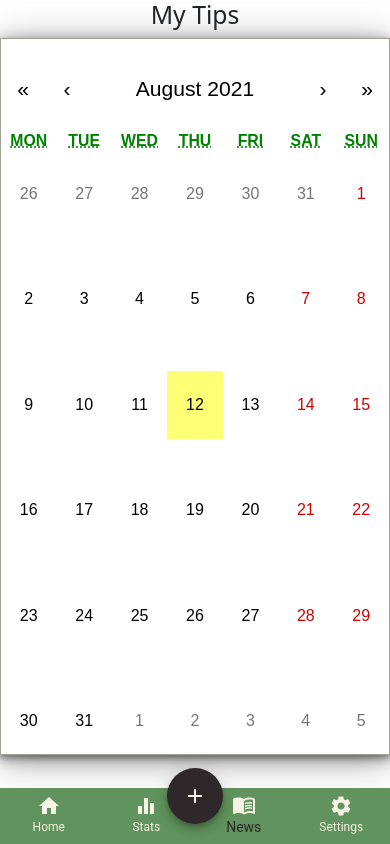
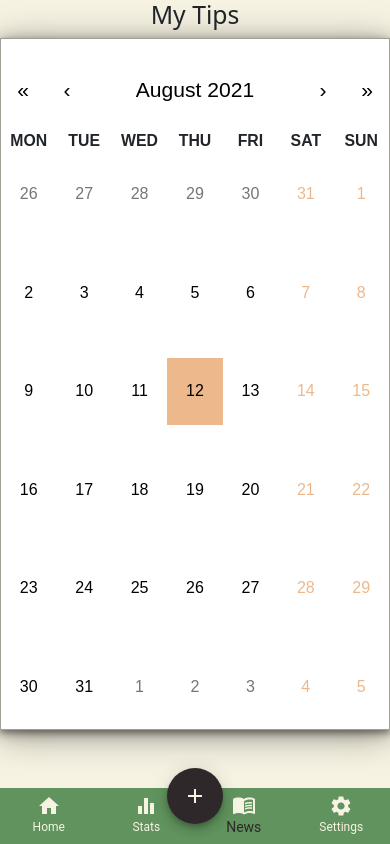
Before and after one commit to heatherloisejackson/TipTrackerApp, a React (Create React App) app in the folder client/: page /mytips in a window 390 px wide. Built offline with nearby package versions, Linux system fonts and the light colour scheme; no server answers.

Commit message:
mobile feature

```diff
--- a/client/src/components/Graph/index.css
+++ b/client/src/components/Graph/index.css
@@ -10,6 +10,20 @@ circle:nth-child(even) {
     fill: blue;
     r: 7.5;
 }
+
+rect {
+    fill: rgb(247,243,227);
+}
+
+g rect {
+    fill: #2E282A;
+}
+
+/* hides first child */
+/* circle:nth-child(1){
+    fill: rgba(255, 255, 255, 0);
+    cx: 200vw;
+} */
 
 text:nth-child(odd){
     font-weight: bold;
--- a/client/src/components/Graph/index.js
+++ b/client/src/components/Graph/index.js
@@ -5,6 +5,7 @@ import { useQuery } from "@apollo/client";
 import { QUERY_TRANSACTIONS } from "../../utils/queries";
 import React from "react";
 import decode from 'jwt-decode';
+import moment from 'moment';
 
 const Graph = (props) => {
   const id = decode(localStorage.getItem('id_token'))
@@ -36,16 +37,6 @@ const Graph = (props) => {
       return obj
   }
 
-  // const obj = [
-  //   ["date", "amount"],
-  //   ["Monday", 20],
-  //   ["Tuesday", 30],
-  //   ["Wednesday", 0],
-  //   ["Thursday", 47.69],
-  //   ["Friday", 65],
-  //   ["Saturday", 65],
-  //   ["Sunday", 30],
-  // ];
   loadData()
   return (
     <div>
@@ -55,34 +46,11 @@ const Graph = (props) => {
           height={"85vh"}
           chartType="ScatterChart"
           loader={<div>Loading Chart</div>}
-          // data={transactions}
           data={obj}
-          // data={data.map((account) => ({
-          //   user: account.user,
-          //   amount: account.amount,
-          //   date: account.date,
-          // }))}
-
-          // // {data.length.map((account) => ({
-          // //   user: account.user,
-          // //   amount: account.amount,
-          // //   date: account.date
-          // // })}
-
-          // data={[
-          //       ['date', 'amount'],
-          //       ["Monday", 20 ],
-          //       ["Tuesday", 30],
-          //       ["Wednesday", 0],
-          //       ["Thursday", 47.69],
-          //       ["Friday", 65],
-          //       ["Saturday", 65],
-          //       ["Sunday", 30],
-          //       ]}
 
           options={{
             title: "Tips per Week",
-            hAxis: { title: "Day of the Week", minValue: 1, maxValue: 7 },
+            hAxis: { title: moment().format('MMMM Do YYYY'), minValue: 1, maxValue: 7 },
             vAxis: { title: "Tips", minValue: 0, maxValue: 100 },
             legend: "none",
           }}
--- a/client/src/components/Home/index.css
+++ b/client/src/components/Home/index.css
@@ -68,7 +68,7 @@ div i {
   padding: 1vh 0;
 }
 
-.register {
+/* .register {
   display: flex;
   justify-content: center;
   align-items: center;
@@ -81,6 +81,17 @@ div i {
   border-radius: 5px;
   box-shadow: 0 1px 5px #2e282a;
   background-color: #f7f3e3;
+} */
+
+.new-here {
+  width: 30vw;
+  border: 1px solid #2e282a;
+  color: #2e282a;
+  background-color: #f7f3e3;
+  margin: 4vh 0 0 0;
+  padding: 2vh 0 0 0;
+  border-radius: 5px;
+  box-shadow: 0px 1px 5px #2e282a;
 }
 
 .register a {
@@ -89,7 +100,14 @@ div i {
   padding: 0 0 0 0.25vw;
 }
 
-.register a:hover {
+.new-here a {
+  color: #2e282a;
+  text-decoration: none;
+  padding: 0 0 0 0.5vw;
+
+}
+
+.new-here a:hover {
   color: grey;
 }
 
@@ -138,6 +156,26 @@ div i {
     min-width: 265px;
   }
 
+  .login-card {
+    width: 70vw;
+  }
+
+  .login-card input {
+    width: 60vw;
+    height: 4.5vh;
+  }
+
+  div .new-here {
+    margin: 2vh 0 0 0;
+    padding: 1vh 0 0 0;
+    height: 6vh;
+    width: 70vw;
+  }
+
+  .submit-btn {
+    width: 60vw;
+  }
+
   form input,
   button {
     min-width: 200px;
--- a/client/src/components/MyTips/index.css
+++ b/client/src/components/MyTips/index.css
@@ -1,7 +1,10 @@
+html {
+    background: #F7F3E3;
+}
 .calendar-container {
     padding-top: 5vh;
+    background: #F7F3E3;
 }
-
 
 .react-calendar {
     font-size: 1rem;
@@ -20,6 +23,38 @@
     height: 70vh;
 }
 
+.react-calendar__tile--now {
+    color: black;
+    background: #EDB88B;
+}
+
+.react-calendar__tile--now:enabled:hover,
+.react-calendar__tile--now:enabled:focus {
+    background: #e6e6e6;
+}
+
+.react-calendar__tile--active {
+    background-color: #60935D;
+}
+
+.react-calendar__tile--active:enabled:hover,
+.react-calendar__tile--active:enabled:focus {
+    background-color: #60935D;
+}
+
+.close {
+    display: none;
+}
+
+.react-calendar abbr[title], abbr[data-bs-original-title] {
+    text-decoration: none;
+    cursor: default;
+    text-decoration-skip-ink: none;
+}
+
+.react-calendar__month-view__days__day--weekend {
+    color: #EDB88B ;
+}
 /* DESKTOPS */
 
 @media screen and (min-width: 1200px) {
@@ -32,11 +67,11 @@
 
 @media screen and (max-width: 1200px) {
     .calendar-container {
-        padding-top: 0;
+        padding-top: 4vh;
     }
 
-    .calendar {
-        color: blue;
+    .calendar-container h2 {
+        margin: -1vh 0 1vh 0;
     }
 
     .react-calendar {
@@ -47,7 +82,7 @@
 
     .react-calendar__month-view__days {
         flex-wrap: wrap;
-        height: 75vh;
+        height: 70vh;
     }
     form input, button {
         min-width: 20px;
@@ -63,7 +98,6 @@
     }
 
     .calendar {
-        color: orange;
         top: 3vh;
     }
 
@@ -76,15 +110,11 @@
 
 @media screen and (max-width: 465px) {
     .calendar-container {
-        padding-top: 0;
-    }
-
-    .calendar {
-        color: green;
+        padding-top: 1vh;
     }
 
     .react-calendar {
-        height: 85vh;
+        height: 82vh;
         width: 100vw;
     }
 
--- a/client/src/components/Register/index.css
+++ b/client/src/components/Register/index.css
@@ -1,3 +1,9 @@
+.main-container {
+  color: #2e282a;
+  display: flex;
+  height: 100vh;
+}
+
 button a {
   text-decoration: none;
 }
@@ -16,18 +22,21 @@ button a:visited {
   box-shadow: 0px 1px 5px #2e282a;
   background-color: #edb88b;
 }
+
 .register {
   display: flex;
   justify-content: center;
   align-items: center;
-  height: 6vh;
+  /* height: 6vh; */
   width: 30vw;
   color: #2e282a;
   border: 1px solid #2e282a;
   margin: 4vh 0 0 0;
   padding: 2vh 0 0 0;
   border-radius: 5px;
-  box-shadow: 0 1px 5px #2e282a;
+  background-color: #f7f3e3;
+  box-shadow: 0px 1px 5px #2e282a;
+
 }
 
 .register a {
@@ -39,3 +48,22 @@ button a:visited {
 .register a:hover {
   color: grey;
 }
+
+@media screen and (max-width: 425px) {
+
+  .register-card {
+    width: 70vw;
+  }
+
+  .register-card input {
+    width: 60vw;
+    height: 4.5vh;
+  }
+
+  .register {
+    margin: 2vh 0 0 0;
+    padding: 2.5vh 0 0 0;
+    height: 6vh;
+    width: 70vw;
+  }
+}
--- a/client/src/components/Settings/index.js
+++ b/client/src/components/Settings/index.js
@@ -159,16 +159,16 @@ const Settings = () => {
             Unniversity of Pennsylvania's Full Stack Coding Bootcamp. Feel free to reach out to them!
           </Typography>
           <Typography>
-            <a href = "https://github.com/alexbradshaw">Alex Bradshaw</a>
+            <a href = "https://github.com/alexbradshaw" target="_blank">Alex Bradshaw</a>
           </Typography>
           <Typography>
-            <a href = "https://github.com/mdis928">Michael DiSanto</a>
+            <a href = "https://github.com/mdis928" target="_blank">Michael DiSanto</a>
           </Typography>
           <Typography>
-            <a href = "https://github.com/heatherloisejackson">Heather Jackson</a>
+            <a href = "https://github.com/heatherloisejackson" target="_blank">Heather Jackson</a>
           </Typography>
           <Typography>
-            <a href = "https://github.com/gamgee-em">Sam Sweigart</a>
+            <a href = "https://github.com/gamgee-em" target="_blank">Sam Sweigart</a>
           </Typography>
         </AccordionDetails>
       </Accordion>
@@ -188,7 +188,7 @@ const Settings = () => {
             Check out the GitHub Repo for this application by clicking the icon below and feel free to contact us if you are interested in contributing.
           </Typography>
           <Typography>
-            <a href = "https://github.com/heatherloisejackson/TipTrackerApp"><GitHubIcon/></a>
+            <a href = "https://github.com/heatherloisejackson/TipTrackerApp" target="_blank"><GitHubIcon/></a>
           </Typography>
         </AccordionDetails>
       </Accordion>
--- a/client/src/components/TipModal/index.css
+++ b/client/src/components/TipModal/index.css
@@ -1,5 +1,8 @@
-button .btn {
-    content: 'Enter Tips';
+
+.tip-submit-btn {
+    color: #fff;
+    background-color: #60935D;
+    border-color: #6c757d;
 }
 
 .tip-entry {
@@ -19,3 +22,30 @@ button .btn {
 .modal-footer {
    justify-content: center;
 }
+
+@media screen and (min-width: 1200px) {
+
+}
+
+/* TABLETS */
+
+@media screen and (max-width: 1200px) {
+
+}
+
+/* LARGE CELLPHONES */
+
+@media screen and (max-width: 600px) {
+
+}
+
+/* SMALL CELLPHONES */
+
+@media screen and (max-width: 465px) {
+    .tip-entry {
+        margin: -2vh 0 0 1vw;
+        height: 8vh;
+        width: 70vw;
+        text-indent: 2vw;
+    }
+}
```
